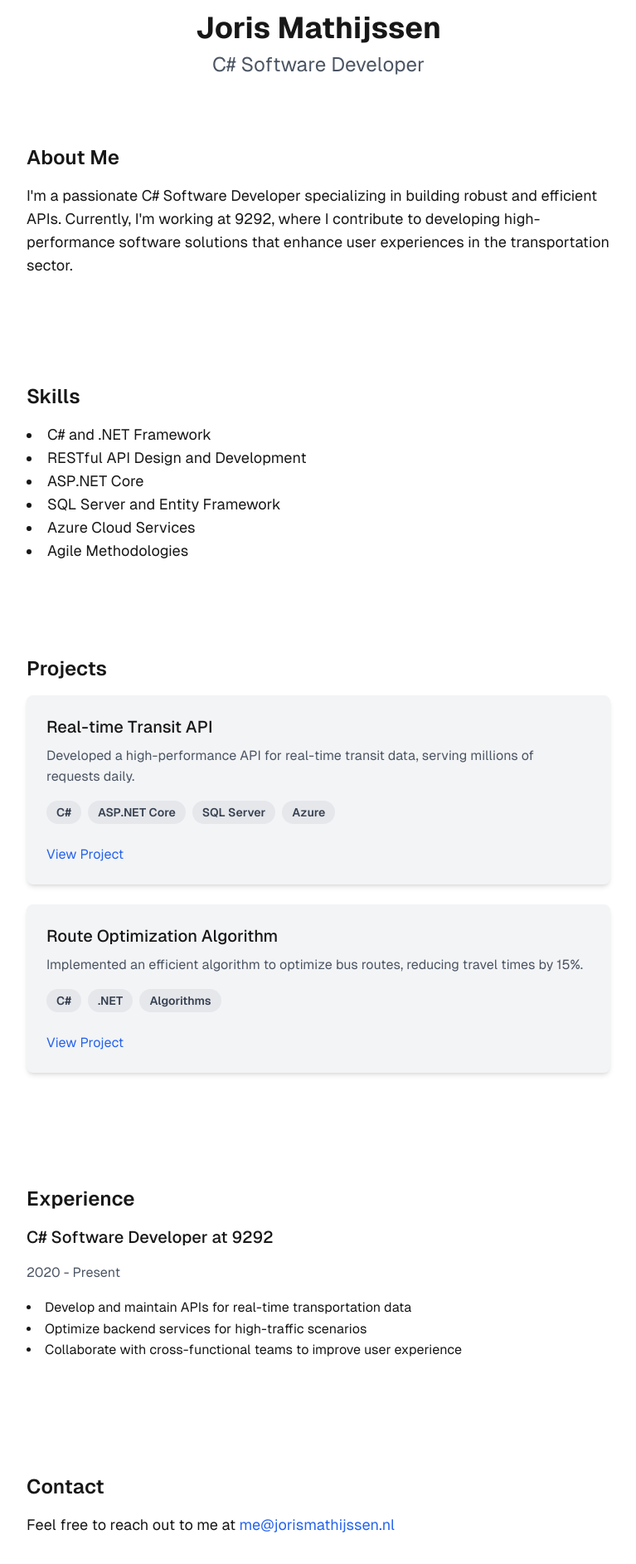
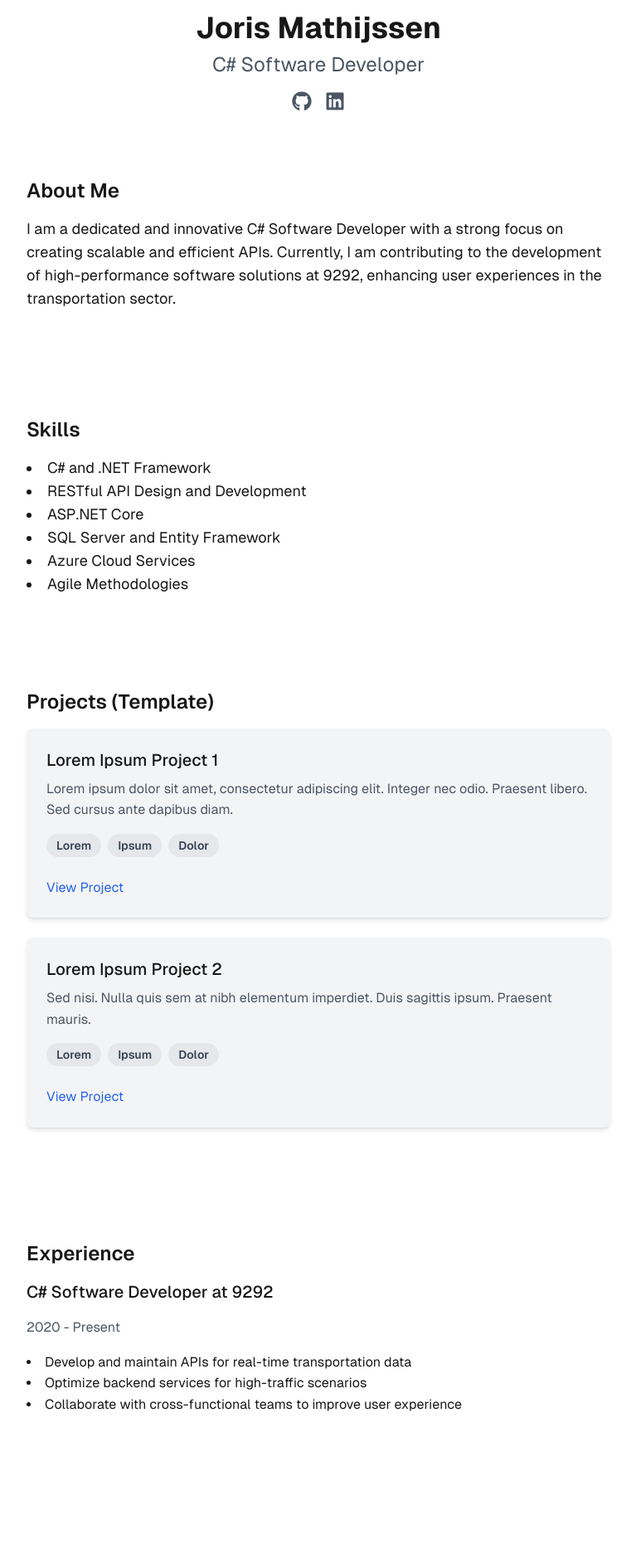
Before and after one commit to jorismathijssen/Portfolio, a Next.js app: page / in a window 1280 px wide. Shown: the part 195-2080 px from the top of the page at 83% size, without its empty margins (256-1023 px from the left). Built offline with nearby package versions, Linux system fonts and the light colour scheme.

Commit message:
Added new design

```diff
--- a/app/page.tsx
+++ b/app/page.tsx
@@ -1,5 +1,6 @@
 import Image from "next/image";
 import ProjectCard from "./components/ProjectCard";
+import { FaGithub, FaLinkedin } from "react-icons/fa";
 
 export default function Home() {
   return (
@@ -20,15 +21,20 @@ export default function Home() {
           <p className="text-2xl text-gray-600 dark:text-gray-400">
             C# Software Developer
           </p>
+          <div className="flex justify-center mt-4 space-x-4">
+            <a href="https://github.com/jorismathijssen" target="_blank" rel="noopener noreferrer" aria-label="GitHub">
+              <FaGithub className="text-2xl text-gray-600 dark:text-gray-400 hover:text-blue-600" />
+            </a>
+            <a href="https://www.linkedin.com/in/jorismathijssen/" target="_blank" rel="noopener noreferrer" aria-label="LinkedIn">
+              <FaLinkedin className="text-2xl text-gray-600 dark:text-gray-400 hover:text-blue-600" />
+            </a>
+          </div>
         </header>
 
         <section className="mb-12" aria-labelledby="about-heading">
           <h2 id="about-heading" className="text-2xl font-semibold mb-4">About Me</h2>
           <p className="text-lg">
-            I&apos;m a passionate C# Software Developer specializing in building
-            robust and efficient APIs. Currently, I&apos;m working at 9292, where I
-            contribute to developing high-performance software solutions that
-            enhance user experiences in the transportation sector.
+            I am a dedicated and innovative C# Software Developer with a strong focus on creating scalable and efficient APIs. Currently, I am contributing to the development of high-performance software solutions at 9292, enhancing user experiences in the transportation sector.
           </p>
         </section>
 
@@ -45,18 +51,18 @@ export default function Home() {
         </section>
 
         <section className="mb-12" aria-labelledby="projects-heading">
-          <h2 id="projects-heading" className="text-2xl font-semibold mb-4">Projects</h2>
+          <h2 id="projects-heading" className="text-2xl font-semibold mb-4">Projects (Template)</h2>
           <ProjectCard
-            title="Real-time Transit API"
-            description="Developed a high-performance API for real-time transit data, serving millions of requests daily."
-            technologies={["C#", "ASP.NET Core", "SQL Server", "Azure"]}
-            link="https://github.com/yourusername/real-time-transit-api"
+            title="Lorem Ipsum Project 1"
+            description="Lorem ipsum dolor sit amet, consectetur adipiscing elit. Integer nec odio. Praesent libero. Sed cursus ante dapibus diam."
+            technologies={["Lorem", "Ipsum", "Dolor"]}
+            link="#"
           />
           <ProjectCard
-            title="Route Optimization Algorithm"
-            description="Implemented an efficient algorithm to optimize bus routes, reducing travel times by 15%."
-            technologies={["C#", ".NET", "Algorithms"]}
-            link="https://github.com/yourusername/route-optimization"
+            title="Lorem Ipsum Project 2"
+            description="Sed nisi. Nulla quis sem at nibh elementum imperdiet. Duis sagittis ipsum. Praesent mauris."
+            technologies={["Lorem", "Ipsum", "Dolor"]}
+            link="#"
           />
         </section>
 
@@ -79,20 +85,6 @@ export default function Home() {
             </ul>
           </div>
         </section>
-
-        <section aria-labelledby="contact-heading">
-          <h2 id="contact-heading" className="text-2xl font-semibold mb-4">Contact</h2>
-          <p className="text-lg">
-            Feel free to reach out to me at{" "}
-            <a
-              href="mailto:me@jorismathijssen.nl"
-              className="text-blue-600 hover:underline focus:outline-none focus:ring-2 focus:ring-blue-500"
-              aria-label="Send an email to Joris Mathijssen"
-            >
-              me@jorismathijssen.nl
-            </a>
-          </p>
-        </section>
       </main>
     </div>
   );
--- a/package.json
+++ b/package.json
@@ -13,7 +13,8 @@
     "next": "14.2.15",
     "next-themes": "^0.3.0",
     "react": "^18",
-    "react-dom": "^18"
+    "react-dom": "^18",
+    "react-icons": "^5.3.0"
   },
   "devDependencies": {
     "@types/node": "^20",
```
Also changed, not shown: 1 other file (tests, documents, lock files or other folders).
